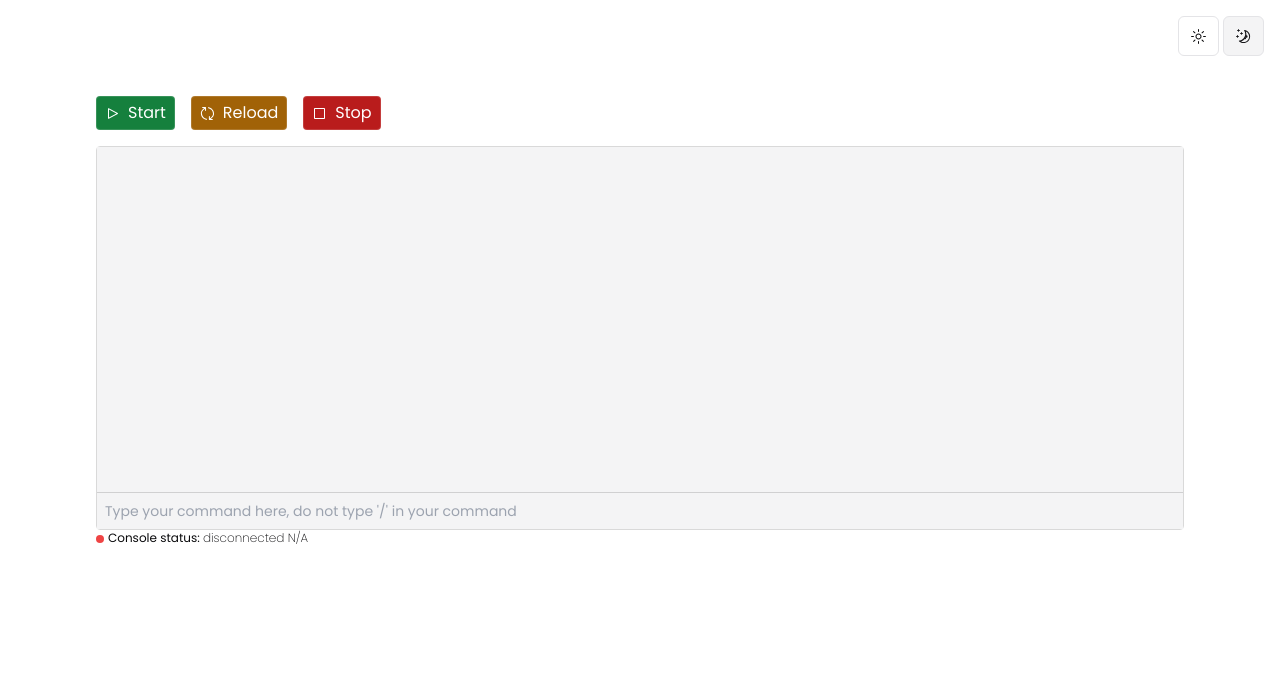
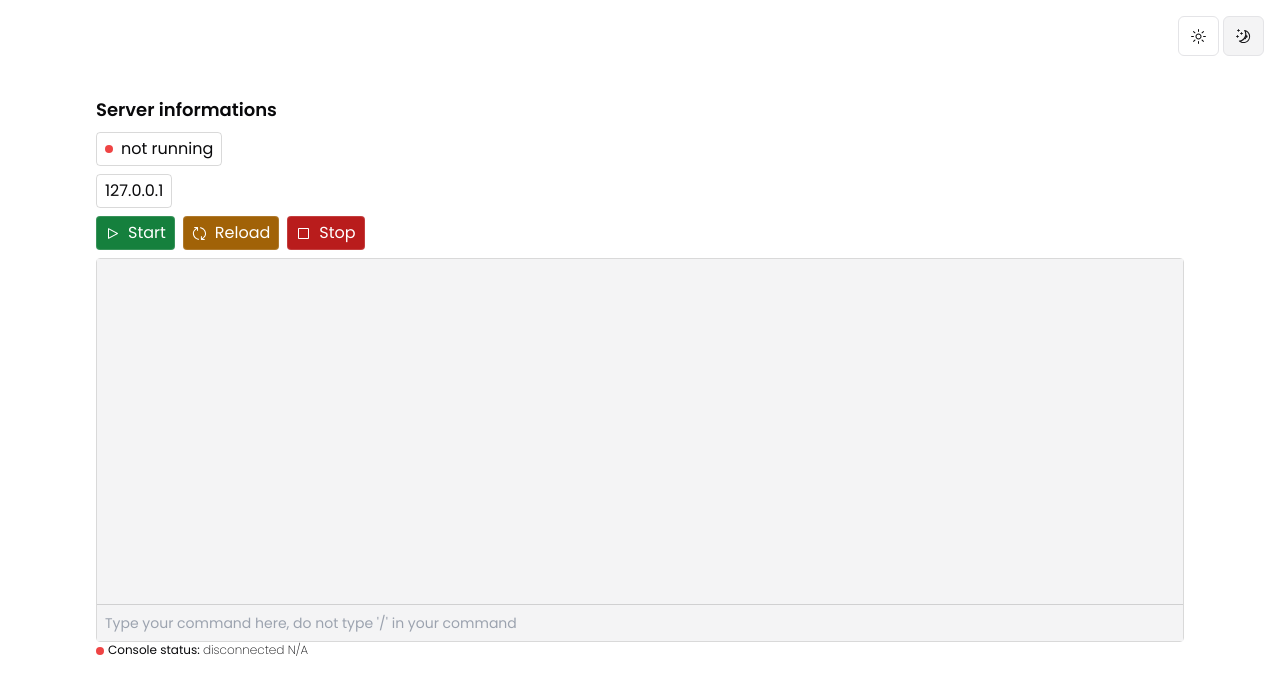
Before and after one commit to lithosphere-dev/minecraftControlPanel, a Next.js app in the folder control-panel/: page / in a window 1280 px wide. Shown: the top 694 px of the page. Built offline with nearby package versions, Linux system fonts and the light colour scheme; no server answers.

Commit message:
status label

```diff
--- a/control-panel/app/page.tsx
+++ b/control-panel/app/page.tsx
@@ -69,8 +69,20 @@ export default function Home() {
   }, []);
 
   return (
-    <main className="flex min-h-screen flex-col items-center gap-4 p-24">
-      <div className="w-full flex gap-4">
+    <main className="flex min-h-screen flex-col items-center gap-2 p-24">
+      <div className="w-full flex flex-col gap-2">
+        <h1 className="text-lg font-semibold">Server informations</h1>
+        <div className="flex flex-col gap-2">
+          <div className="border rounded border-black/15 dark:border-white/15 px-2 py-1 w-fit flex items-center gap-2">
+            <div className={`h-2 w-2 rounded-full bg-${minecraftServerStatus ? "green" : "red"}-500`} />
+            <h2>{minecraftServerStatus ? "running" : "not running"}</h2>
+          </div>
+          <div className="border rounded border-black/15 dark:border-white/15 px-2 py-1 w-fit flex items-center gap-2">
+            <h2>127.0.0.1</h2>
+          </div>
+        </div>
+      </div>
+      <div className="w-full flex gap-2">
         <button disabled={minecraftServerStatus ? true : false} onClick={() => socket.emit("hello", "world")} className="transition duration-150 text-white bg-green-700 hover:bg-green-500 rounded px-2 py-1 border border-white/15 flex items-center gap-2">
           <PlayIcon />
           Start
```
